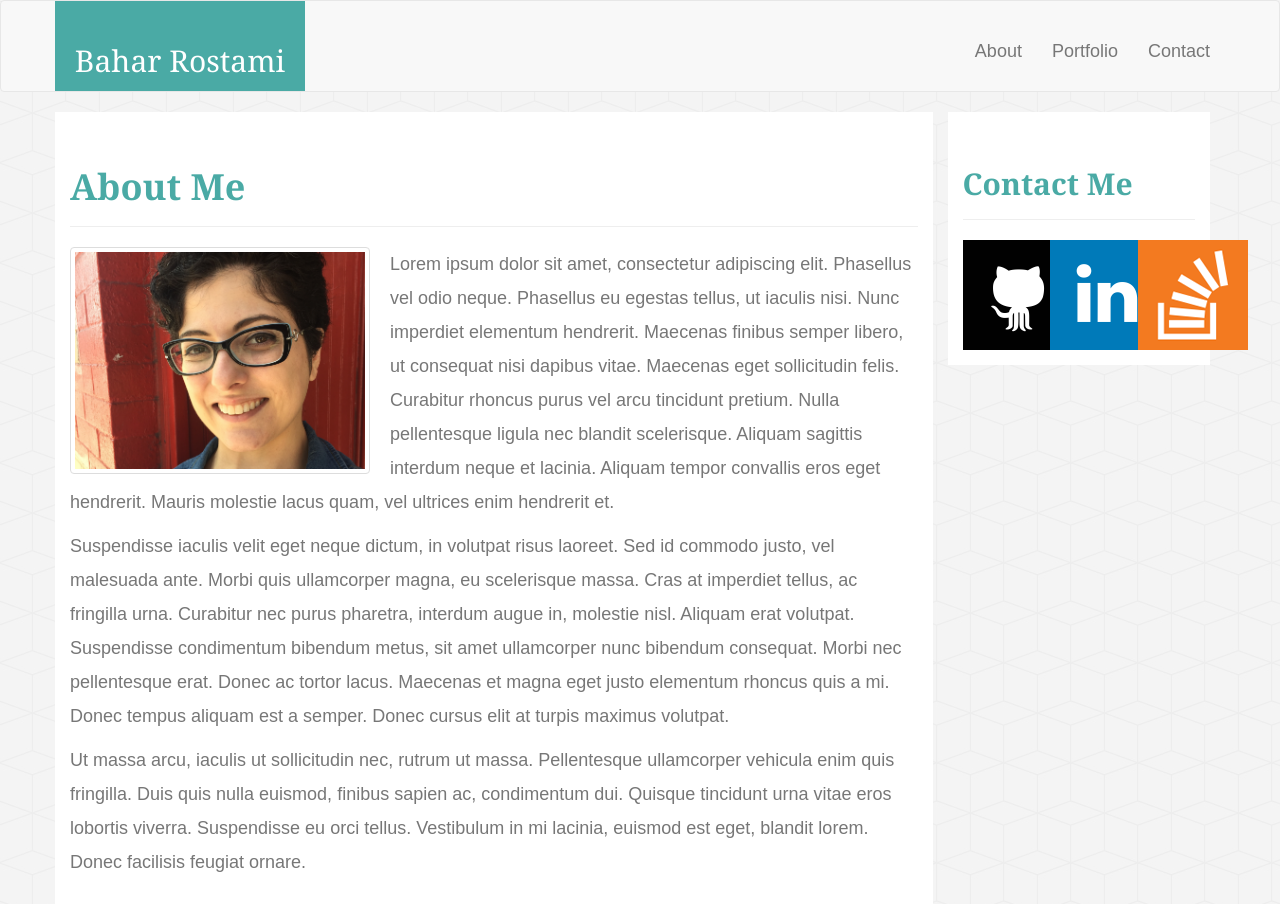
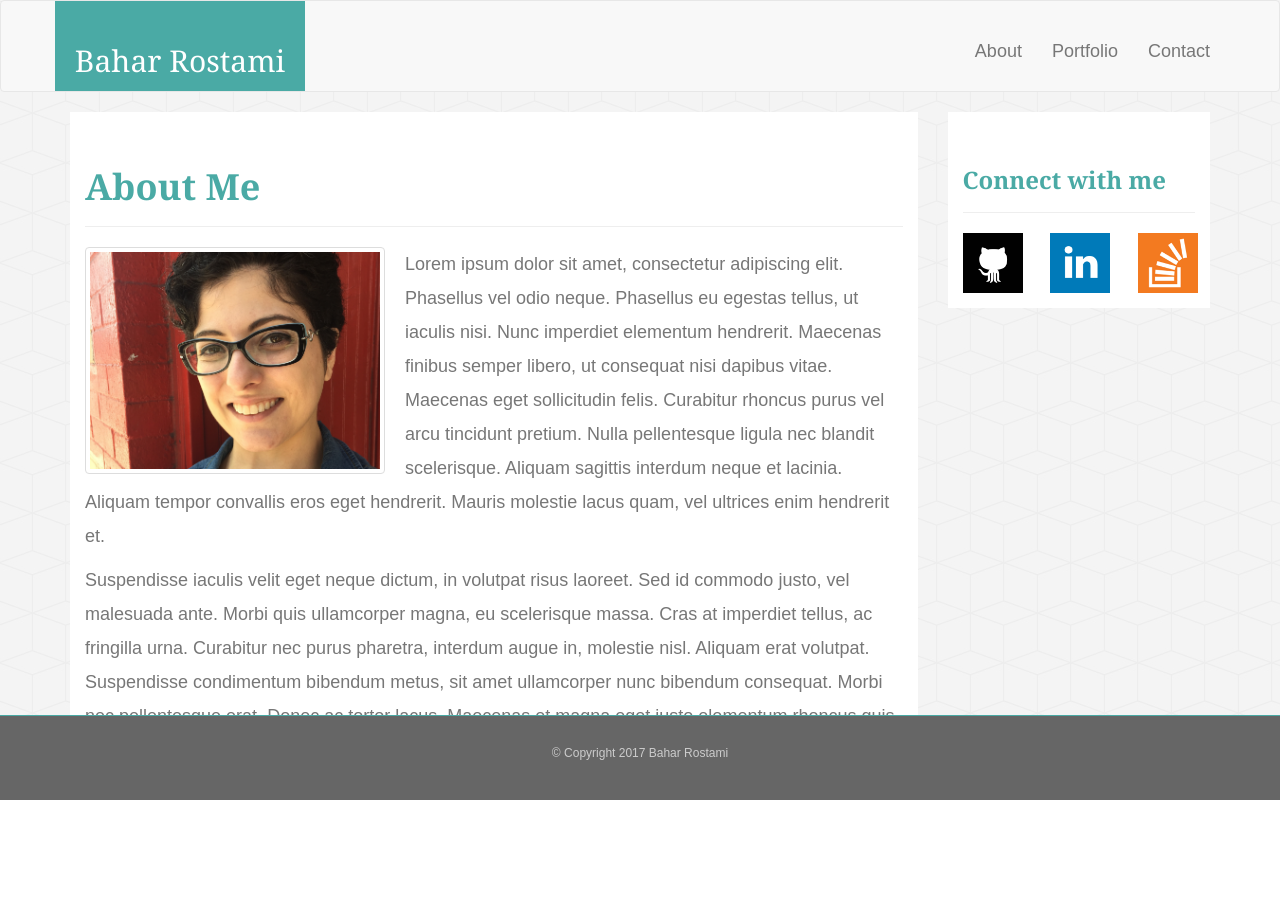
Before and after one commit to brostami/Bootstrap-Portfolio, a plain HTML site: page index.html in a window 1280 px wide. After the commit the page ends 800 px from the top, so only its background shows below. Drawn offline with nearby package versions, Linux system fonts and the light colour scheme.

Commit message:
sticky footer

```diff
--- a/assets/css/style.css
+++ b/assets/css/style.css
@@ -12,6 +12,21 @@ h3 {
   font-family: Georgia, Times, "Times New Roman", serif;
   font-weight: 700;
   color: #4aaaa5;
+}
+
+h2 {
+  font-size: 24px;
+}
+
+footer {
+  padding: 20px 0;
+  clear: both;
+  font-size: 12px;
+  color: #fff;
+  color: #ccc;
+  text-align: center;
+  background: #666;
+  border-top: 8px solid #4aaaa5;
 }
 
 .navbar-header a {
@@ -36,7 +51,7 @@ h3 {
 
 .panel-body {
 	background-color: #fff;
-	margin: 0 -15px;
+	/*margin: 0 -15px;*/
 }
 
 .panel-body img {
--- a/index.html
+++ b/index.html
@@ -35,69 +35,60 @@
 
 				  	<p>Lorem ipsum dolor sit amet, consectetur adipiscing elit. Phasellus vel odio neque. Phasellus eu egestas tellus, ut iaculis nisi. Nunc imperdiet elementum hendrerit. Maecenas finibus semper libero, ut consequat nisi dapibus vitae. Maecenas eget sollicitudin felis. Curabitur rhoncus purus vel arcu tincidunt pretium. Nulla pellentesque ligula nec blandit scelerisque. Aliquam sagittis interdum neque et lacinia. Aliquam tempor convallis eros eget hendrerit. Mauris molestie lacus quam, vel ultrices enim hendrerit et.</p>
 				  	<p>Suspendisse iaculis velit eget neque dictum, in volutpat risus laoreet. Sed id commodo justo, vel malesuada ante. Morbi quis ullamcorper magna, eu scelerisque massa. Cras at imperdiet tellus, ac fringilla urna. Curabitur nec purus pharetra, interdum augue in, molestie nisl. Aliquam erat volutpat. Suspendisse condimentum bibendum metus, sit amet ullamcorper nunc bibendum consequat. Morbi nec pellentesque erat. Donec ac tortor lacus. Maecenas et magna eget justo elementum rhoncus quis a mi. Donec tempus aliquam est a semper. Donec cursus elit at turpis maximus volutpat.</p>
-			  <p>Ut massa arcu, iaculis ut sollicitudin nec, rutrum ut massa. Pellentesque ullamcorper vehicula enim quis fringilla. Duis quis nulla euismod, finibus sapien ac, condimentum dui. Quisque tincidunt urna vitae eros lobortis viverra. Suspendisse eu orci tellus. Vestibulum in mi lacinia, euismod est eget, blandit lorem. Donec facilisis feugiat ornare.</p>
 
-			</div>
-			</div>
+				</div> <!-- panel-body -->
+			</div> <!-- col-sm-12 col-md-9 -->
 
 			<div class="col-sm-12 col-md-3">
+				<div class="row">
 
 					<div class="col-sm-12" class="panel panel-default">
 						<div class="panel-body">
 				  			<div class="page-header">
-	  		    <h2>Contact Me</h2>
+		  		    			<h2>Connect with me</h2>
 				  			</div>
 
 							<div class="row">
 							<div class="col-sm-4">
-			  	  <a href="#">
-			  		<img src="assets/images/icon-github.png" alt="Github">
+								<a href="#" target="_blank">
+							  	<img src="assets/images/icon-github.png" alt="Github" width="60">
 							  	</a>
 							</div>
 							<div class="col-sm-4">
-			  	  <a href="#">
-			  		<img src="assets/images/icon-linkedin.png" alt="LinkedIn">
+								<a href="#" target="_blank">
+								<img src="assets/images/icon-linkedin.png" alt="LinkedIn" width="60">
 								</a>
 							</div>
 							<div class="col-sm-4">
-			  	  <a href="#">
-			  		<img src="assets/images/icon-stackoverflow.png" alt="Stackoverflow">
+								<a href="#" target="_blank">
+								<img src="assets/images/icon-stackoverflow.png" alt="Stackoverflow" width="60">
 							  	</a>
-			  	</div>
-
-			  </div>
-
-			  <!-- <button class="btn btn-default">
-     			<img src="assets/images/icon-github.png" alt="Github" width="20" />
-			  </button>
-			  <button class="btn btn-default">
-     			<img src="http://i.stack.imgur.com/e2S63.png" width="20" /> Sign In with Facebook
-			  </button>
-			  <button class="btn btn-default">
-     			<img src="http://i.stack.imgur.com/e2S63.png" width="20" /> Sign In with Facebook
-			  </button> -->
-
 							</div>
 							</div>
 
+						</div> <!-- panel-body -->
+					</div> <!-- panel panel-default -->
+
+				</div> <!-- row -->
+		  	</div> <!-- col-sm-12 col-md-3 -->
+		</div> <!-- row -->
+	</div> <!-- container -->
+
+	<footer class="footer navbar-fixed-bottom">
+		<div class="container">
+			<p>&copy; Copyright 2017 Bahar Rostami</p>
 		</div>
-	  </div>
-
-
-	</div>
-
+	</footer>
 </body>
 </html>
 
+<!-- <div class="col-sm-12 col-md-3">
+				<div class="row">
 
-<!-- <div class="row">
-			  <div class="col-sm-4" class="flex-column">
-			  	<img src="assets/images/icon-github.png" alt="Github" width="33%">
+					<div class="col-sm-12" class="panel panel-default">
+						<div class="panel-body">
+							<div class="row">
+				  			<div class="page-header">
+		  		    			<h2>Connect with me</h2>
 				  			</div>
-			  <div class="col-sm-4" class="flex-column">
-			  	<img src="assets/images/icon-linkedin.png" alt="LinkedIn" width="33%">
-			  </div>
-			  <div class="col-sm-4" class="flex-column">
-			  	<img src="assets/images/icon-stackoverflow.png" alt="Stackoverflow" width="33%">
-			  </div>
-			  </div> -->
+							</div>-->
```
Lines whose indentation alone changed are shown as unchanged.
